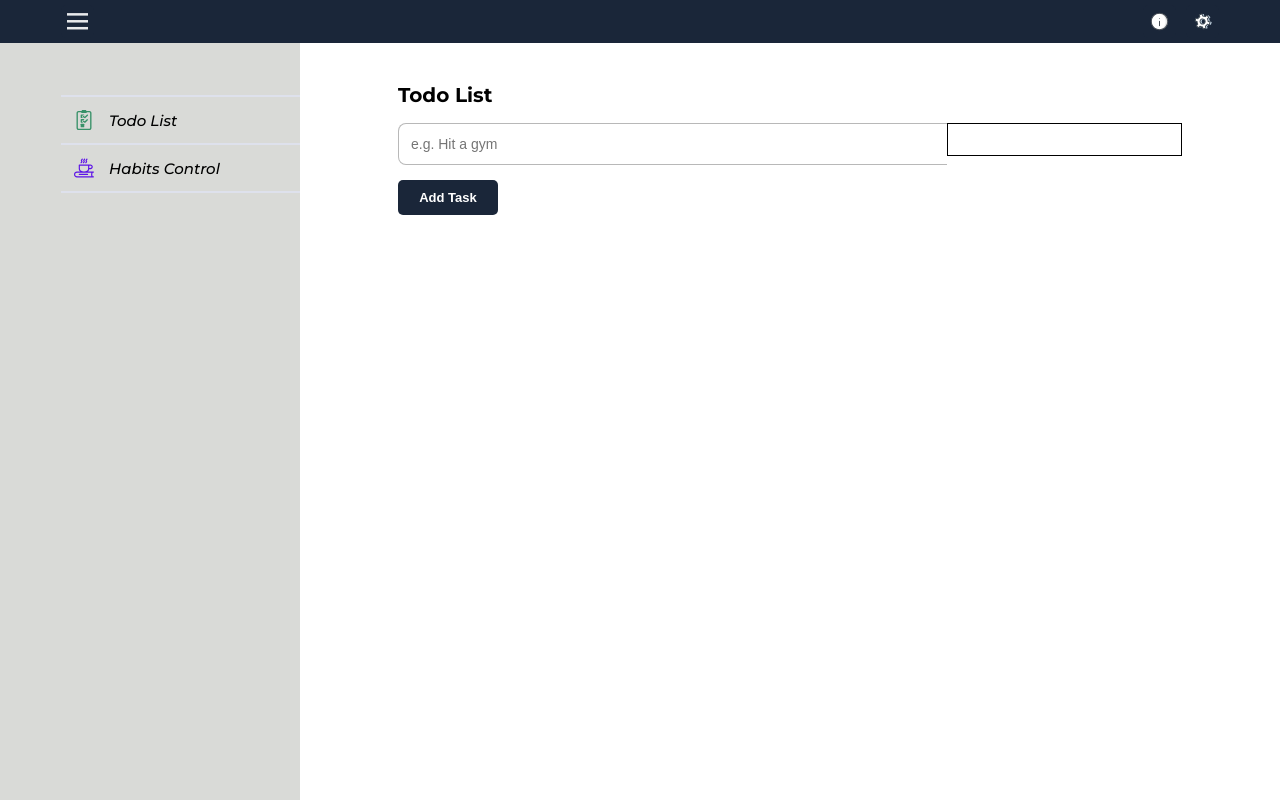
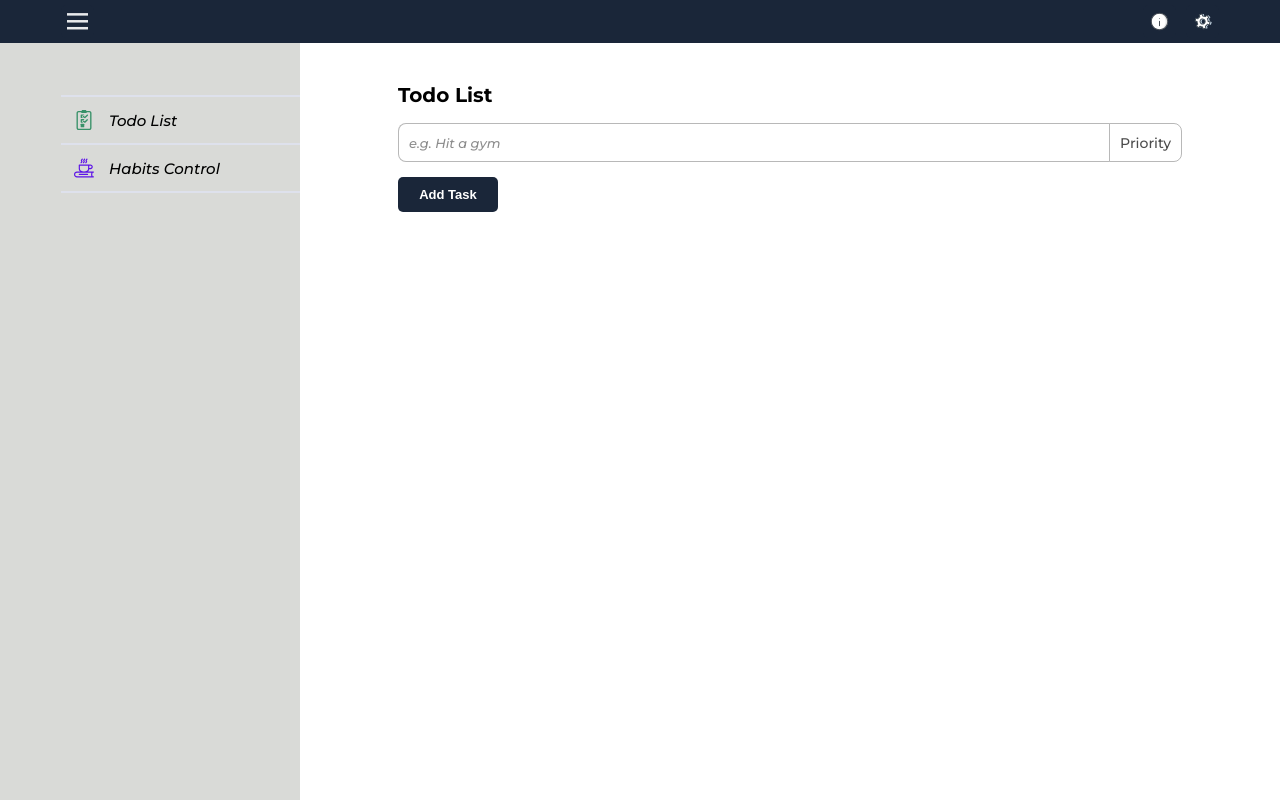
Before and after one commit to jakubwas/wTask, a React (Create React App) app in the folder client/: page / in a window 1280 px wide. Built offline with nearby package versions, Linux system fonts and the light colour scheme.

Commit message:
Create priority form container with basic styling

```diff
--- a/client/src/App.css
+++ b/client/src/App.css
@@ -24,6 +24,14 @@ html {
 html,
 body {
   font-family: "Montserrat", sans-serif;
+}
+::-webkit-input-placeholder {
+  /* Chrome/Opera/Safari */
+  font-family: "Montserrat", sans-serif;
+  font-weight: 500;
+  color: rgba(0, 0, 0, 0.45);
+  font-style: italic;
+  font-size: 1.3rem;
 }
 ::-webkit-scrollbar-track {
   background: #4592af;
--- /dev/null
+++ b/client/src/Components/Layout/Workspace/TodoWorkspace/Form/FormInput.js
@@ -0,0 +1,20 @@
+import React from "react";
+import styled from "styled-components";
+
+const Input = styled.input`
+  width: 100%;
+  height: 3.9rem;
+  padding: 0.3rem 1rem;
+  font-size: 1.4rem;
+  border: 1px solid rgba(0, 0, 0, 0.28);
+  border-right: none;
+  border-top-left-radius: 8px;
+  border-bottom-left-radius: 8px;
+  outline: none;
+`;
+
+const FormInput = () => {
+  return <Input placeholder="e.g. Hit a gym" />;
+};
+
+export default FormInput;
--- /dev/null
+++ b/client/src/Components/Layout/Workspace/TodoWorkspace/Form/FormPriority.js
@@ -0,0 +1,22 @@
+import React from "react";
+import styled from "styled-components";
+
+const PriorityContainer = styled.div`
+  border: 1px solid black;
+  height: 3.9rem;
+  padding: 0.3rem 1rem;
+  border: 1px solid rgba(0, 0, 0, 0.28);
+  border-top-right-radius: 8px;
+  border-bottom-right-radius: 8px;
+  font-size: 1.4rem;
+  display: flex;
+  align-items: center;
+  color: rgba(0, 0, 0, 0.7);
+  font-weight: 500;
+`;
+
+const FormPriority = () => {
+  return <PriorityContainer>Priority</PriorityContainer>;
+};
+
+export default FormPriority;
--- a/client/src/Components/Layout/Workspace/TodoWorkspace/TodoForm.js
+++ b/client/src/Components/Layout/Workspace/TodoWorkspace/Form/TodoForm.js
@@ -3,6 +3,8 @@ import React from "react";
 import styled from "styled-components";
 // React Components
 import SubmitTaskButton from "./SubmitTaskButton";
+import FormInput from "./FormInput";
+import FormPriority from "./FormPriority";
 
 const Form = styled.form`
   width: 100%;
@@ -13,29 +15,13 @@ const InputAndPriorityContainer = styled.div`
   display: flex;
   width: 100%;
 `;
-const Input = styled.input`
-  width: 70%;
-  height: 3.3rem;
-  font-size: 1.4rem;
-  padding: 2rem 1.2rem;
-  border: 1px solid rgba(0, 0, 0, 0.28);
-  border-right: none;
-  border-top-left-radius: 8px;
-  border-bottom-left-radius: 8px;
-  outline: none;
-`;
-const PriorityContainer = styled.div`
-  width: 30%;
-  border: 1px solid black;
-  height: 3.3rem;
-`;
 
 const TodoForm = () => {
   return (
     <Form>
       <InputAndPriorityContainer>
-        <Input placeholder="e.g. Hit a gym" />
-        <PriorityContainer />
+        <FormInput />
+        <FormPriority />
       </InputAndPriorityContainer>
       <SubmitTaskButton />
     </Form>
--- a/client/src/Components/Layout/_MainComponents/TodoEditor.js
+++ b/client/src/Components/Layout/_MainComponents/TodoEditor.js
@@ -3,8 +3,8 @@ import React from "react";
 // React Components
 import EditorContainer from "../../Containers/EditorContainer";
 import WorkspaceContainer from "../../Containers/WorkspaceContainer";
-import TodoWorkspaceHeader from "../Workspace/TodoWorkspace/TodoWorkspaceHeader";
-import TodoForm from "../Workspace/TodoWorkspace/TodoForm";
+import TodoWorkspaceHeader from "../Workspace/TodoWorkspace//Form/TodoWorkspaceHeader";
+import TodoForm from "../Workspace/TodoWorkspace/Form/TodoForm";
 
 const TodoEditor = () => {
   return (
```
Also changed, not shown: client/src/Components/Layout/Workspace/TodoWorkspace/Form/PriorityIcon.js (added, +7 -0 lines), client/src/Components/Layout/Workspace/TodoWorkspace/TodoFormPriority.js (deleted, +0 -8 lines), client/src/Components/Layout/Workspace/TodoWorkspace/Form/SubmitTaskButton.js (renamed from client/src/Components/Layout/Workspace/TodoWorkspace/SubmitTaskButton.js), client/src/Components/Layout/Workspace/TodoWorkspace/Form/TodoWorkspaceHeader.js (renamed from client/src/Components/Layout/Workspace/TodoWorkspace/TodoWorkspaceHeader.js).
